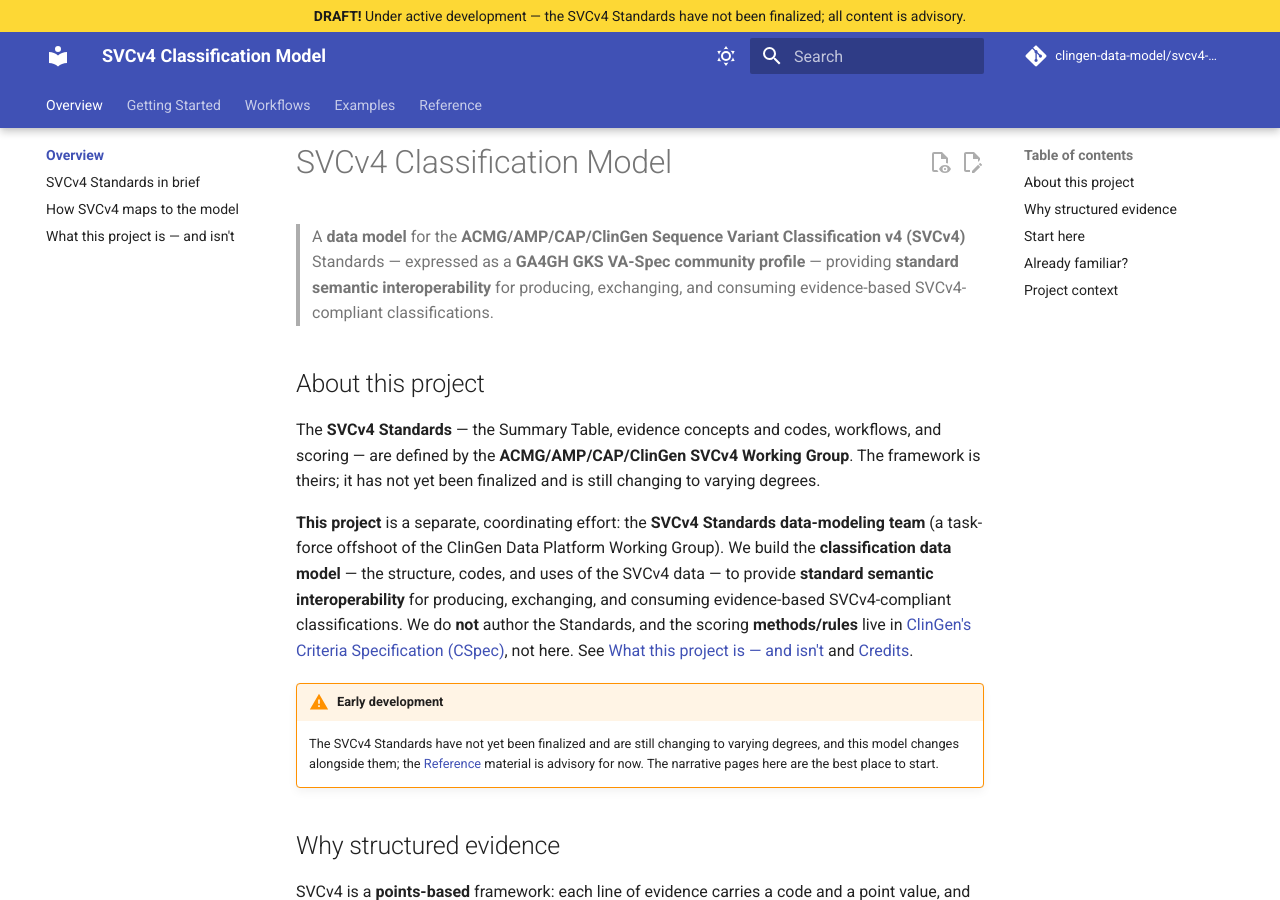
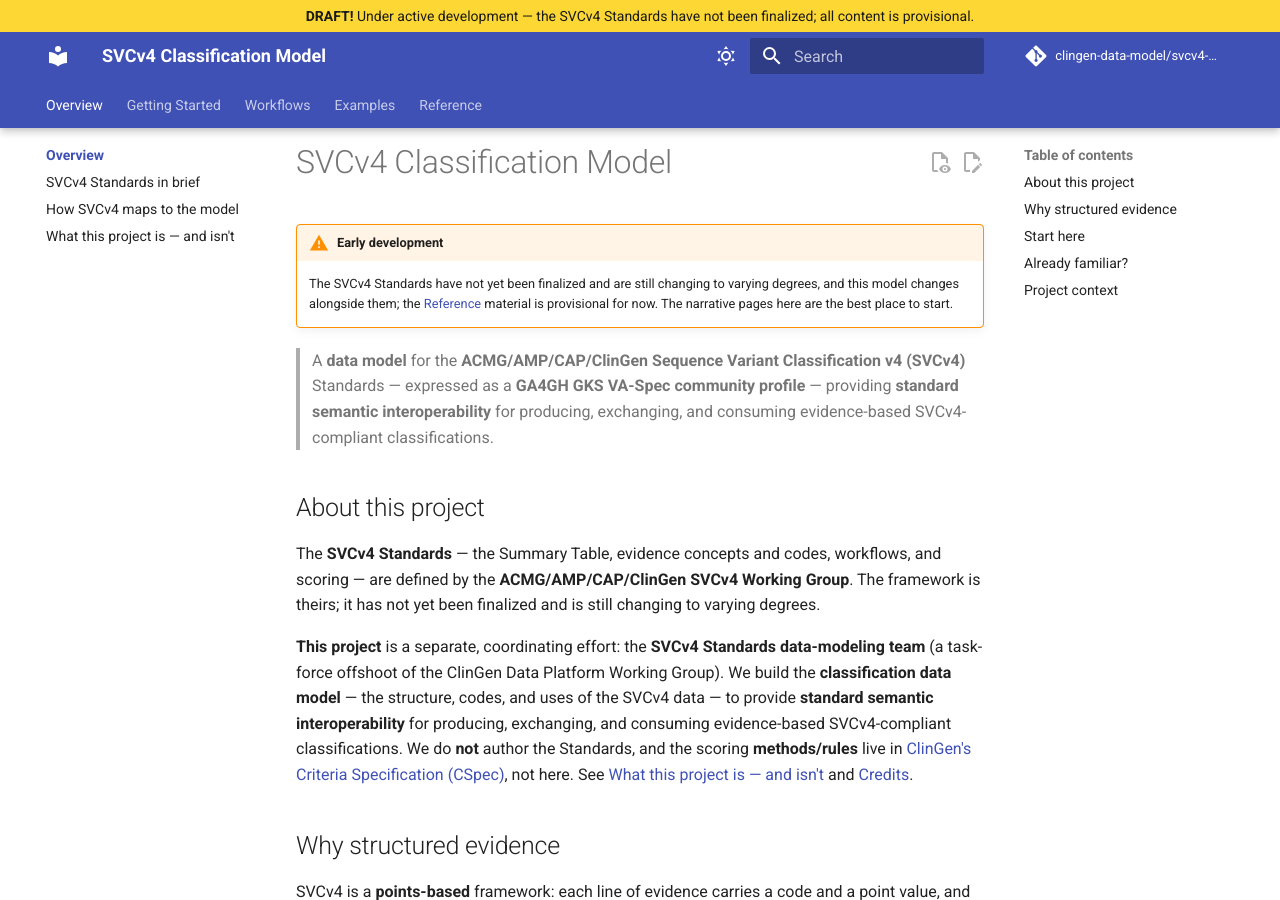
Before and after one commit to clingen-data-model/svcv4-model, an MkDocs documentation site: the page built from docs/index.md, in a window 1280 px wide and 900 px high. Built offline with MkDocs 1.6.1 and Material for MkDocs 9.7.7, drawn with Linux system fonts in a browser that asks for light colours; comment, search, counter and statistics services are not loaded; some of the changed text lies outside the part shown.

Commit message:
Move Early Development warning to top of home page and change "advisory" to "provisional"
Co-Authored-By: Claude Opus 4.6 (1M context) <noreply@anthropic.com>

```diff
--- a/docs/index.md
+++ b/docs/index.md
@@ -1,4 +1,11 @@
 # SVCv4 Classification Model
+
+!!! warning "Early development"
+
+    The SVCv4 Standards have not yet been finalized and are still changing to
+    varying degrees, and this model changes alongside them; the
+    [Reference](reference/model.md) material is provisional for now. The narrative
+    pages here are the best place to start.
 
 > A **data model** for the **ACMG/AMP/CAP/ClinGen Sequence Variant
 > Classification v4 (SVCv4)** Standards — expressed as a **GA4GH GKS VA-Spec
@@ -23,13 +30,6 @@ classifications. We do **not** author the Standards, and the scoring
 [ClinGen's Criteria Specification (CSpec)](reference/cspec-interop.md), not here. See
 [What this project is — and isn't](overview/scope.md) and
 [Credits](reference/credits.md).
-
-!!! warning "Early development"
-
-    The SVCv4 Standards have not yet been finalized and are still changing to
-    varying degrees, and this model changes alongside them; the
-    [Reference](reference/model.md) material is advisory for now. The narrative
-    pages here are the best place to start.
 
 ## Why structured evidence
 
@@ -61,7 +61,7 @@ group.)*
 
 Jump to the [**Workflows**](workflows/index.md) (the SVCv4 Summary Table and the
 clinical-observation workflows) or the [**Reference**](reference/model.md)
-(model classes, JSON Schemas, vocabulary) — both advisory while the model is in
+(model classes, JSON Schemas, vocabulary) — both provisional while the model is in
 flux.
 
 ## Project context
--- a/overrides/main.html
+++ b/overrides/main.html
@@ -2,5 +2,5 @@
 
 {% block announce %}
   <strong>DRAFT!</strong>
-  Under active development &mdash; the SVCv4 Standards have not been finalized; all content is advisory.
+  Under active development &mdash; the SVCv4 Standards have not been finalized; all content is provisional.
 {% endblock %}
```
